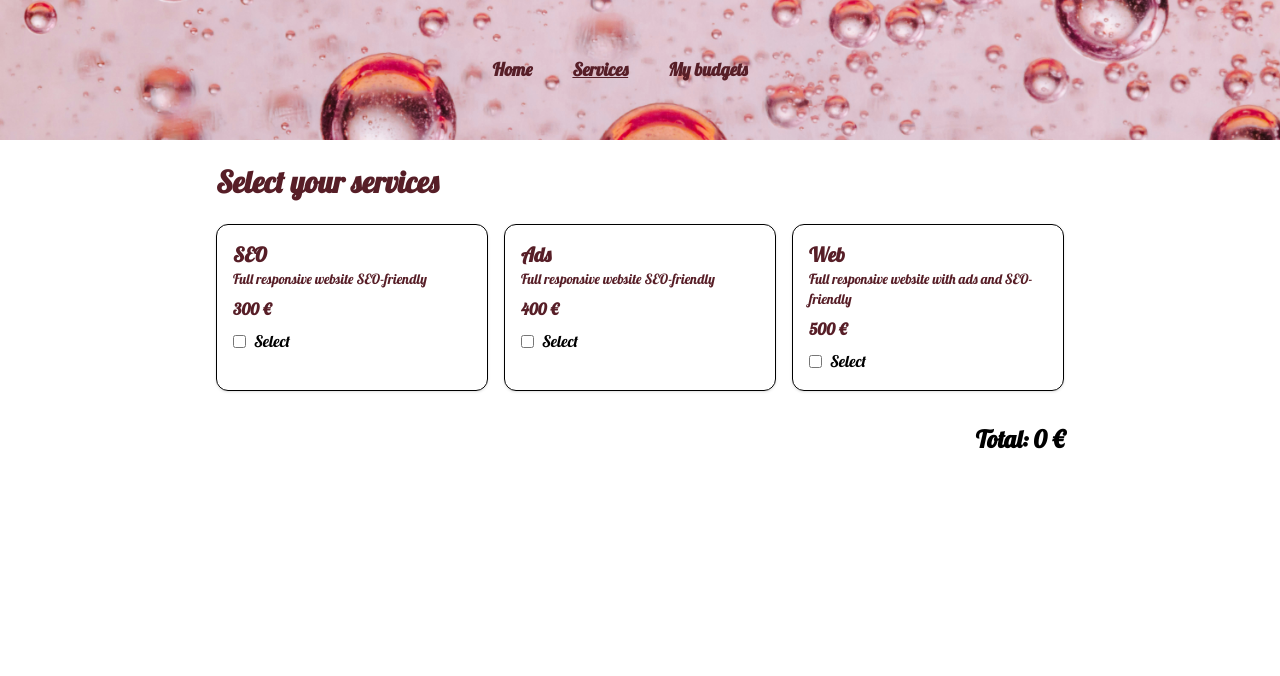
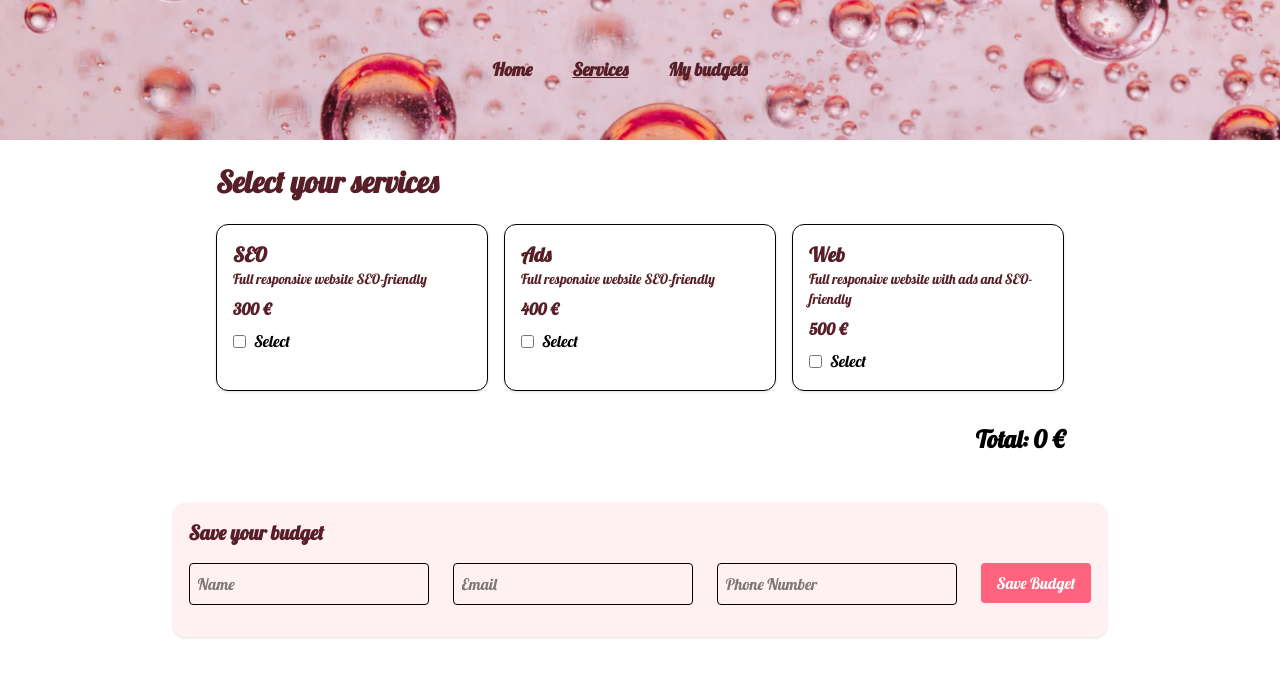
Before and after one commit to ireneruiz00/S6.Budget-with-react, a React (Vite) app: page /services in a window 1280 px wide. Shown: the top 676 px of the page. Built offline with nearby package versions, Linux system fonts and the light colour scheme; a web font is replaced by a local one.

Commit message:
form to save budgets + showing them in the CurrentBudgetsPage

```diff
--- a/package.json
+++ b/package.json
@@ -15,7 +15,8 @@
     "react": "^19.1.0",
     "react-dom": "^19.1.0",
     "react-router-dom": "^7.6.2",
-    "tailwindcss": "^4.1.10"
+    "tailwindcss": "^4.1.10",
+    "uuid": "^11.1.0"
   },
   "devDependencies": {
     "@eslint/js": "^9.25.0",
--- /dev/null
+++ b/src/components/molecules/CurrentCards.tsx
@@ -0,0 +1,34 @@
+import { useBudgetContext } from "../../context/BudgetContext";
+
+function CurrentCards() {
+  const { budgets } = useBudgetContext();
+
+  if (budgets.length === 0) return <p className="text-center mt-50">No budgets yet.</p>;
+
+  return (
+    <div className="p-6 space-y-4 max-w-5xl mx-auto">
+      {budgets.map(b => (
+        <div key={b.id} className="border rounded-lg px-10 py-4 flex flex-col items-center justify-between bg-white shadow sm:flex-row sm:w-full sm:p-4 sm:gap-x-40">
+          <div className= "mb-4 sm:mb-0 flex flex-col items-center sm:items-start">
+            <h2 className="font-semibold text-2xl text-[#571E27]">{b.name}</h2>
+            <p>{b.email}</p>
+            <p>{b.phone}</p>
+          </div>
+          <div className=" mb-4 md:mb-0">
+            <p className="mb-2 font-semibold" >Services:</p>
+            <ul className="list-disc list-inside text-sm space-y-1">
+              {b.services.map((s, index) => (
+                <li key={index}>{s}</li>
+              ))}
+            </ul>
+          </div>
+          <div>
+            <p className="font-bold text-[#571E27] text-xl">{b.total} €</p>
+          </div>
+        </div>
+      ))}
+    </div>
+  );
+}
+
+export default CurrentCards;
--- a/src/components/organisms/Calculator.tsx
+++ b/src/components/organisms/Calculator.tsx
@@ -4,6 +4,7 @@ import { services } from '../../data/services';
 import { useState } from 'react';
 import TotalBudget from '../molecules/TotalBudget';
 import WebOptions from '../molecules/WebOptions';
+import FormSaveBudget from './FormSaveBudget';
 
 function Calculator() {
   const { selectedServices, toggleService } = useSelectedServices();
@@ -20,7 +21,8 @@ function Calculator() {
   const total = baseTotal + webExtra
 
   return (
-    <div className="p-6 max-w-4xl mx-auto">
+    <>
+      <div className="p-6 max-w-4xl mx-auto">
       <h1 className="text-3xl font-bold mb-6 text-[#571E27]">Select your services</h1>
       <CardsServices
         services={services}
@@ -37,6 +39,11 @@ function Calculator() {
       )}
       <TotalBudget total={total} />
     </div>
+    <div>
+      <FormSaveBudget selectedServices={selectedServices} total={total} />
+    </div>
+    </>
+
   )
 }
 
--- a/src/components/organisms/CurrentBudgets.tsx
+++ b/src/components/organisms/CurrentBudgets.tsx
@@ -1,7 +1,10 @@
+import CurrentCards from "../molecules/CurrentCards"
 
 function CurrentBudgets() {
   return (
-    <div>CurrentBudgets</div>
+    <>
+    <CurrentCards/>
+    </>
   )
 }
 
--- a/src/components/organisms/Form.tsx
+++ /dev/null
@@ -1,9 +0,0 @@
-
-
-function Form() {
-  return (
-    <div>Form</div>
-  )
-}
-
-export default Form
--- /dev/null
+++ b/src/components/organisms/FormSaveBudget.tsx
@@ -0,0 +1,90 @@
+import { useState } from "react";
+import { useBudgetContext } from "../../context/BudgetContext";
+import { v4 as uuidv4 } from "uuid";
+
+interface Props {
+  selectedServices: string[];
+  total: number;
+}
+
+function FormSaveBudget({ selectedServices, total }: Props) {
+  const { addBudget } = useBudgetContext()
+
+  const [name, setName] = useState("")
+  const [email, setEmail] = useState("")
+  const [phone, setPhone] = useState("")
+  const [errors, setErrors] = useState({ name: '', phone: '', email: '', services: '' })
+
+  const validateEmail = (email: string): boolean => {
+  const re = /^[a-zA-Z0-9._%+-]+@[a-zA-Z0-9.-]+\.[a-zA-Z]{2,}$/
+  return re.test(email)
+  };
+
+  const validatePhone = (phone: string): boolean => {
+  const re = /^[0-9]{9,15}$/
+  return re.test(phone)
+  };
+
+  const handleSave = () => {
+    const newErrors = {
+      name: name.trim() === '' ? 'This field is required' : '',
+      email: email.trim() === '' ? 'This field is required' :
+          !validateEmail(email) ? 'Invalid format (ex: name@gmail.com)': '',
+      phone: phone.trim() === '' ? 'This field is required' :
+          !validatePhone(phone) ? 'Invalid values': '',
+      services: selectedServices.length === 0 ? 'Select at least a service' : '',
+    }
+
+  setErrors(newErrors)
+  if(Object.values(newErrors).some((error) => error !== '')) return
+
+    const newBudget = {
+      id: uuidv4(),
+      name,
+      email,
+      phone,
+      services: selectedServices,
+      total,
+    };
+
+    addBudget(newBudget)
+
+    //reiniciar form
+    setName("");
+    setEmail("");
+    setPhone("");
+    setErrors({name: '', phone: '', email: '', services: ''})
+  };
+
+  return (
+    <form className="mt-6 p-4 bg-rose-50 rounded-xl shadow">
+      <h2 className="text-xl font-bold text-[#571E27] mb-4">Save your budget</h2>
+      <div className="flex space-x-4 mb-4 flex-col gap-y-3 md:flex-row">
+        <div className="flex flex-col">
+          <input value={name} onChange={e => setName(e.target.value)} placeholder="Name"
+          className= {`border p-2 mr-2 rounded ${errors.name ? 'border-red-500': 'border-black'}`}/>
+          {errors.name && <p className="text-red-500 text-sm mt-1">{errors.name}</p>}
+        </div>
+        <div className="flex flex-col">
+          <input value={email} onChange={e => setEmail(e.target.value)} placeholder="Email"
+          className={`border p-2 mr-2 rounded ${errors.email ? 'border-red-500': 'border-black'}`}/>
+          {errors.email && <p className="text-red-500 text-sm mt-1">{errors.email}</p>}
+        </div>
+        <div className="flex flex-col">
+          <input value={phone} onChange={e => setPhone(e.target.value)} placeholder="Phone Number"
+          className={`border p-2 mr-2 rounded ${errors.phone ? 'border-red-500': 'border-black'}`}/>
+          {errors.phone && <p className="text-red-500 text-sm mt-1">{errors.phone}</p>}
+        </div>
+        <div className="flex flex-col">
+          <button type="button" onClick={handleSave}
+            className="bg-rose-400 text-white px-4 py-2 rounded hover:bg-rose-500">
+            Save Budget
+          </button>
+          {errors.services && <p className="text-red-500 text-sm mt-1">{errors.services}</p>}
+        </div>
+      </div>
+    </form>
+  )
+}
+
+export default FormSaveBudget;
--- /dev/null
+++ b/src/context/BudgetContext.tsx
@@ -0,0 +1,38 @@
+import { createContext, useContext, useState } from "react";
+import type { ReactNode } from "react";
+
+interface Budget {
+  id: string;
+  name: string;
+  email: string;
+  phone: string;
+  services: string[];
+  total: number;
+}
+
+interface BudgetContextType {
+  budgets: Budget[];
+  addBudget: (budget: Budget) => void;
+}
+
+const BudgetContext = createContext<BudgetContextType | undefined>(undefined);
+
+export const BudgetProvider = ({ children }:  { children: ReactNode }) => {
+  const [budgets, setBudgets] = useState<Budget[]>([]);
+
+  const addBudget = (budget: Budget) => {
+    setBudgets((prev) => [...prev, budget]);
+  };
+
+  return (
+    <BudgetContext.Provider value={{ budgets, addBudget }}>
+      {children}
+    </BudgetContext.Provider>
+  );
+};
+
+export const useBudgetContext = () => {
+  const context = useContext(BudgetContext);
+  if (!context) throw new Error("useBudgetContext must be used within BudgetProvider");
+  return context;
+};
--- a/src/main.tsx
+++ b/src/main.tsx
@@ -2,10 +2,13 @@ import { createRoot } from 'react-dom/client'
 import './index.css'
 import App from './App.tsx'
 import { BrowserRouter } from 'react-router-dom'
+import { BudgetProvider } from './context/BudgetContext.tsx'
 
 createRoot(document.getElementById('root')!).render(
    <BrowserRouter>
-        <App />
+      <BudgetProvider>
+         <App />
+      </BudgetProvider>
    </BrowserRouter>
 
 )
--- a/src/pages/CurrentBudgetspage.tsx
+++ b/src/pages/CurrentBudgetspage.tsx
@@ -1,8 +1,11 @@
+import CurrentBudgets from "../components/organisms/CurrentBudgets"
 
 
 function CurrentBudgetspage() {
   return (
-    <></>
+    <>
+    <CurrentBudgets/>
+    </>
   )
 }
 
```
Also changed, not shown: src/components/molecules/CardsCurrent.tsx (deleted), 1 other file (tests, documents, lock files or other folders).
